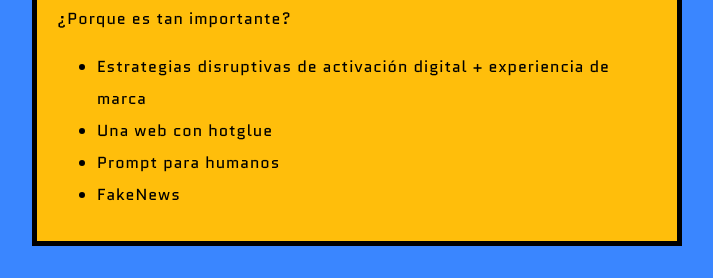
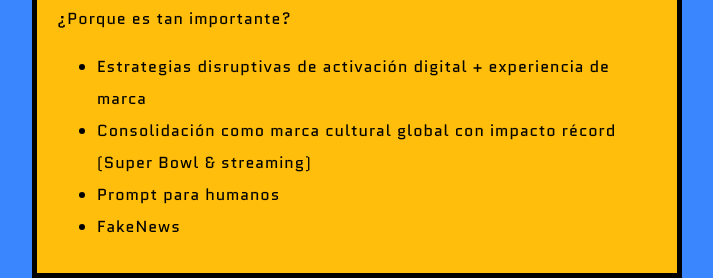
Before and after one commit to isabelmojicapardo-sketch/Taller-multimedia-entrega-1, a plain HTML site: page index.html in a window 1280 px wide. Shown: the part 643-921 px from the top of the page, without its empty margins (283-996 px from the left). Before the commit the page ends 889 px from the top, so only its background shows below. Drawn offline with Linux system fonts and the light colour scheme.

Commit message:
Update list item in index.html

```diff
--- a/index.html
+++ b/index.html
@@ -17,7 +17,7 @@
 
     <ul>
       <li>Estrategias disruptivas de activación digital + experiencia de marca</li>
-      <li>Una web con hotglue</li>
+      <li>Consolidación como marca cultural global con impacto récord (Super Bowl & streaming)</li>
       <li>Prompt para humanos</li>
       <li>FakeNews</li>
     </ul>
```
